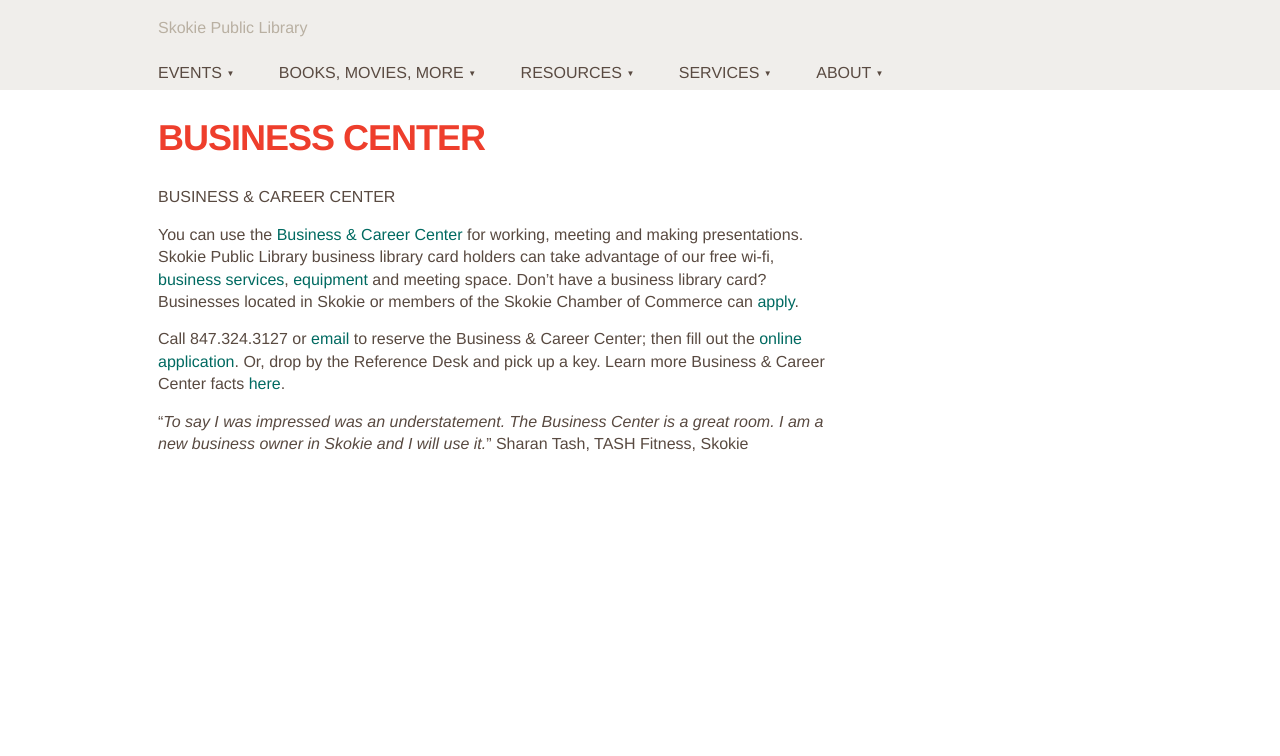
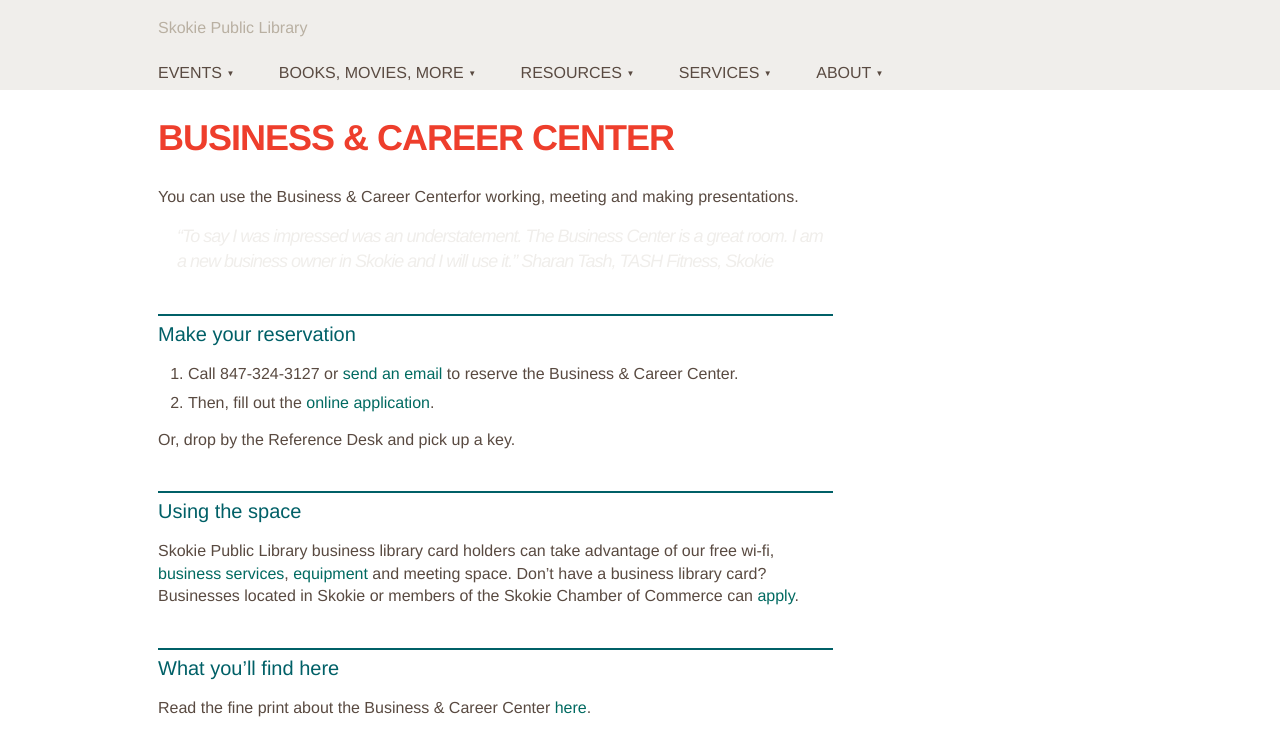
Before and after one commit to skokielibrary/spl-content, a Jekyll site: the page built from _content/terry/services--business-services--business-center.markdown, in a window 1280 px wide. Shown: the top 756 px of the page. Built offline with Jekyll 4.4.1, drawn with Linux system fonts in a browser that asks for light colours.

Commit message:
Updated services--business-services--business-center.markdown

```diff
--- a/_content/terry/services--business-services--business-center.markdown
+++ b/_content/terry/services--business-services--business-center.markdown
@@ -1,13 +1,24 @@
 ---
 layout: page
-title: Business center
+title: "Business & career center"
 published: true
 ---
 
-###Business & Career Center
-You can use the [Business & Career Center](link to map of space with room names and occupancy) for working, meeting and making presentations. Skokie Public Library business library card holders can take advantage of our free wi-fi, [business services](Link to business services page), [equipment](link to list of equipment in Business Center and DML) and meeting space. Don't have a business library card? Businesses located in Skokie or members of the Skokie Chamber of Commerce can [apply](http://www.skokielibrary.info/s_about/How/business-card-application.pdf).
+You can use the Business & Career Centerfor working, meeting and making presentations.
 
-Call 847.324.3127 or [email](jpapke@skokielibrary.info) to reserve the Business & Career Center; then fill out the [online application](http://www.skokielibrary.info/s_about/ab_facilities/business_center/BC_application.pdf). Or, drop by the Reference Desk and pick up a key. Learn more Business & Career Center facts [here](http://www.skokielibrary.info/s_about/ab_facilities/business_center/procedures.asp).
+> "To say I was impressed was an understatement. The Business Center is a great room. I am a new business owner in Skokie and I will use it." Sharan Tash, TASH Fitness, Skokie
 
-"_To say I was impressed was an understatement. The Business Center is a great room. I am a new business owner in Skokie and I will use it._"
-Sharan Tash, TASH Fitness, Skokie
+## Make your reservation
+
+1. Call 847-324-3127 or [send an email](jpapke@skokielibrary.info) to reserve the Business & Career Center.
+2. Then, fill out the [online application](PDF application).
+
+Or, drop by the Reference Desk and pick up a key.
+
+## Using the space
+Skokie Public Library business library card holders can take advantage of our free wi-fi, [business services](Link to business services page), [equipment](link to list of equipment in Business Center and DML) and meeting space. Don't have a business library card? Businesses located in Skokie or members of the Skokie Chamber of Commerce can [apply](http://www.skokielibrary.info/s_about/How/business-card-application.pdf).
+
+## What you'll find here
+
+
+Read the fine print about the Business & Career Center [here](http://www.skokielibrary.info/s_about/ab_facilities/business_center/procedures.asp).
```
